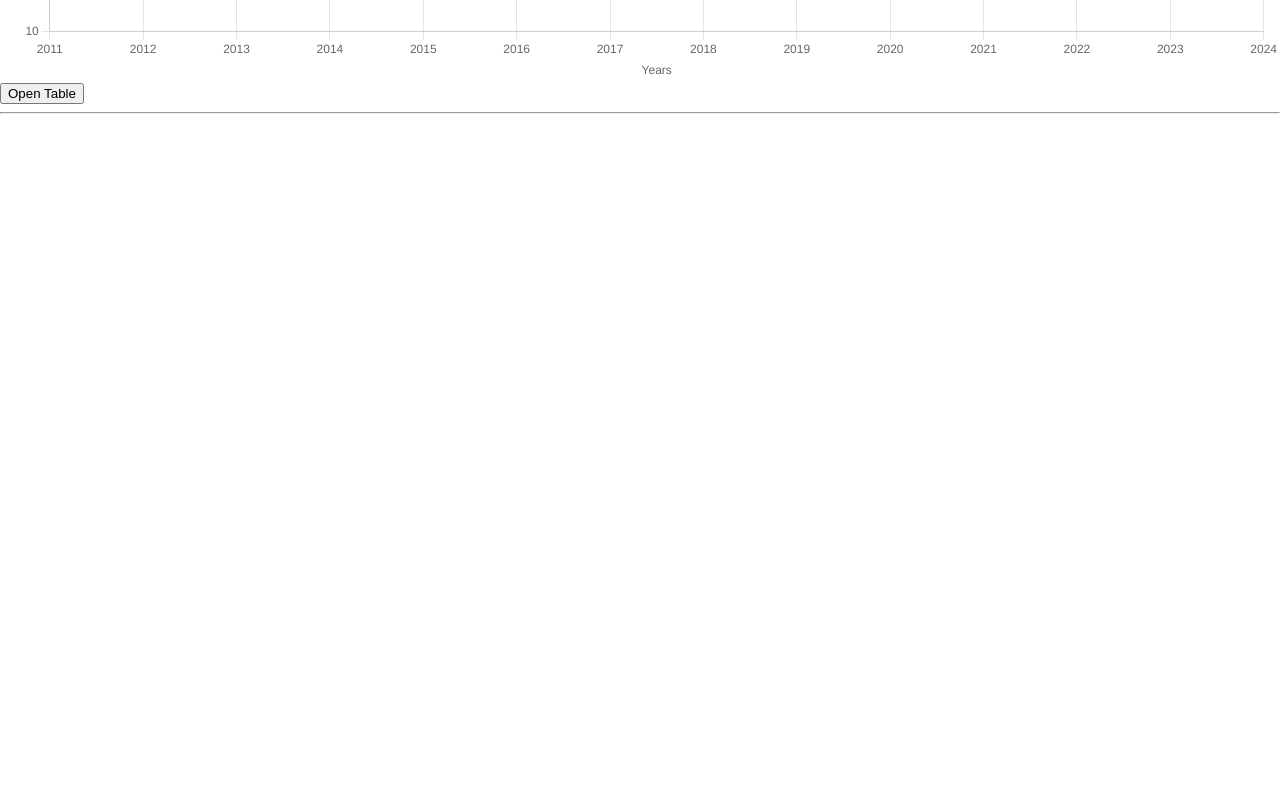
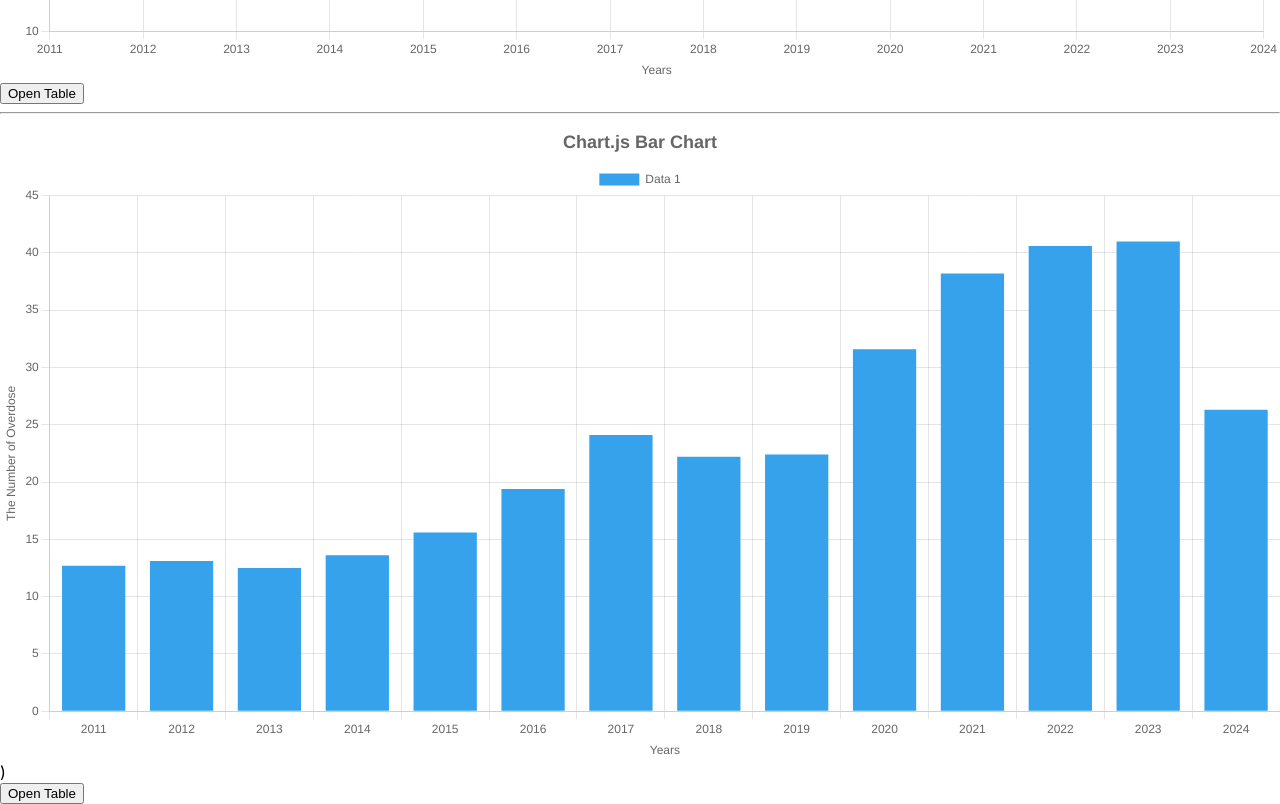
Before and after one commit to Katie-Schwerer/Chart-Module-Project, a React (Create React App) app in the folder chart-component/: page / in a window 1280 px wide. Shown: the part 640-1444 px from the top of the page. Before the commit the page ends 800 px from the top, so only its background shows below. Built offline with nearby package versions, Linux system fonts and the light colour scheme.

Commit message:
Done with Bar Chart

```diff
--- a/chart-component/src/App.js
+++ b/chart-component/src/App.js
@@ -5,7 +5,8 @@ import Papa from "papaparse";
 
 import dataCSV from './data_files/dataM.csv';
 
-import LineChart from './components/LineChart';
+import LineChart from './components/Charts/LineChart';
+import BarChart from './components/Charts/BarChart';
 import TableChart from './components/TableChart';
 
 function App() {
@@ -31,6 +32,9 @@ function App() {
       <LineChart csvData={data} />
       <TableChart data={data} />
       <hr />
+
+      <BarChart csvData={data} />
+      <TableChart data={data} />
     </div>
   );
 }
--- /dev/null
+++ b/chart-component/src/components/Charts/BarChart.jsx
@@ -0,0 +1,101 @@
+import React, { useEffect, useState } from "react";
+
+import {
+  Chart as ChartJS,
+  CategoryScale,
+  LinearScale,
+  BarElement,
+  Title,
+  Tooltip,
+  Legend,
+} from "chart.js";
+import { Bar } from "react-chartjs-2";
+
+ChartJS.register(
+  CategoryScale,
+  LinearScale,
+  BarElement,
+  Title,
+  Tooltip,
+  Legend
+);
+
+function BarChart({ csvData }) {
+  const [labels, setLabels] = useState([]);
+  const [datas, setDatas] = useState([]);
+
+  const options = {
+    responsive: true,
+    plugins: {
+      legend: {
+        position: "top",
+      },
+      title: {
+        display: true,
+        text: "Chart.js Bar Chart",
+        font: {
+          size: 18,
+        },
+      },
+      subtitle: {
+        display: true,
+        text: "Sub Title",
+        font: {
+          size: 14,
+        },
+      },
+      tooltip: {
+        enabled: true,
+        displayColors: false,
+        callbacks: {
+          label: function (context) {
+            return `Value: ${context.parsed.y}`;
+          },
+        },
+      },
+    },
+    scales: {
+      y: {
+        display: true,
+        title: {
+          display: true,
+          text: "The Number of Overdose",
+        },
+      },
+      x: {
+        display: true,
+        title: {
+          display: true,
+          text: "Years",
+        },
+      },
+    },
+  };
+
+  const data = {
+    labels,
+    datasets: [
+      {
+        label: "Data 1",
+        data: datas,
+        backgroundColor: "rgb(53, 162, 235)",
+      },
+    ],
+  };
+
+  useEffect(() => {
+    if (csvData.length > 0) {
+      const property = Object.getOwnPropertyNames(csvData[0]);
+      setLabels(csvData.map((row) => row[property[0]]));
+      setDatas(csvData.map((row) => parseFloat(row[property[1]])));
+    }
+  }, [csvData]);
+
+  return (
+    <div className="">
+      <Bar options={options} data={data} />)
+    </div>
+  );
+}
+
+export default BarChart;
--- a/chart-component/src/components/LineChart.jsx
+++ b/chart-component/src/components/Charts/LineChart.jsx
@@ -37,7 +37,6 @@ function LineChart({ csvData }) {
 
         return gradient;
       }
-
 
     const options = {
         responsive: true,
--- a/chart-component/src/index.js
+++ b/chart-component/src/index.js
@@ -3,12 +3,13 @@ import ReactDOM from 'react-dom/client';
 import './index.css';
 import App from './App';
 import reportWebVitals from './reportWebVitals';
+import { HashRouter } from 'react-router-dom'
 
 const root = ReactDOM.createRoot(document.getElementById('root'));
 root.render(
-  <React.StrictMode>
+  <HashRouter basename='/'>
     <App />
-  </React.StrictMode>
+  </HashRouter>
 );
 
 // If you want to start measuring performance in your app, pass a function
```
Also changed, not shown: chart-component/package.json (+7 -2 lines), 1 other file (tests, documents, lock files or other folders).
